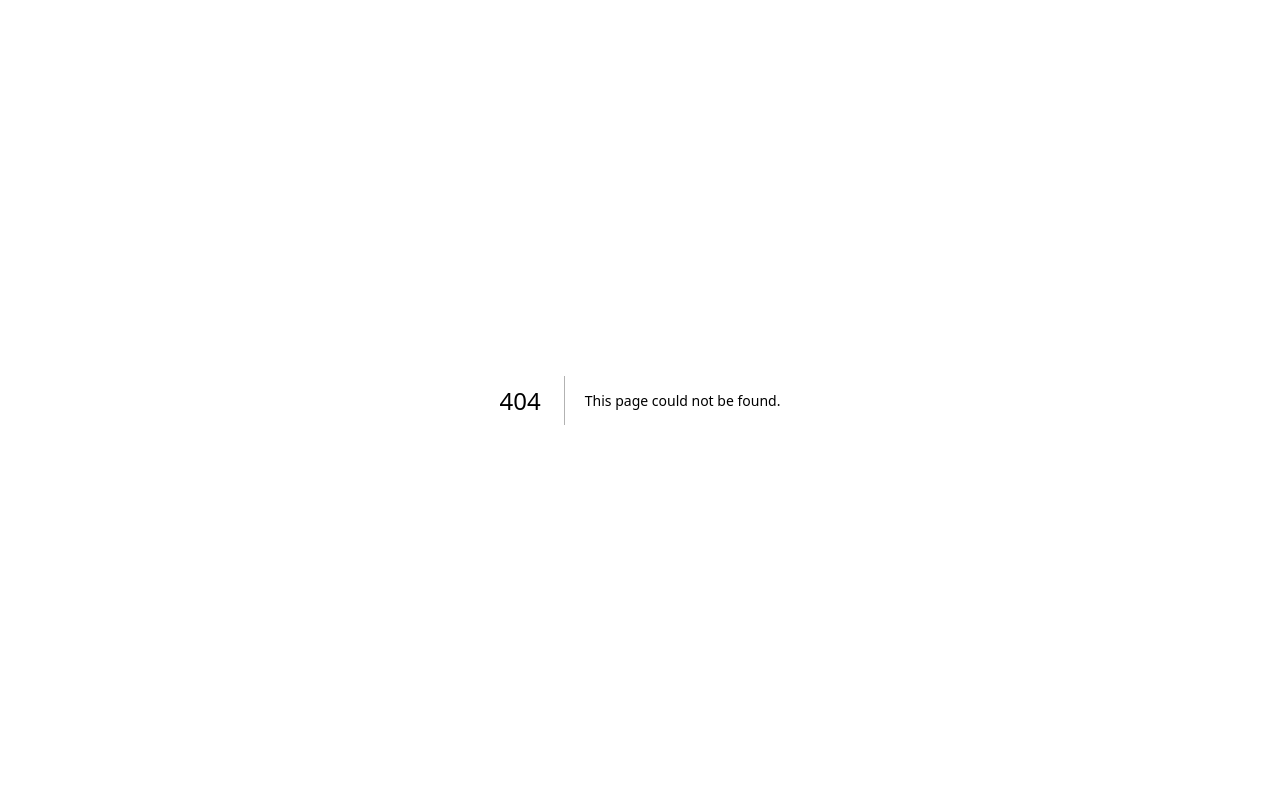
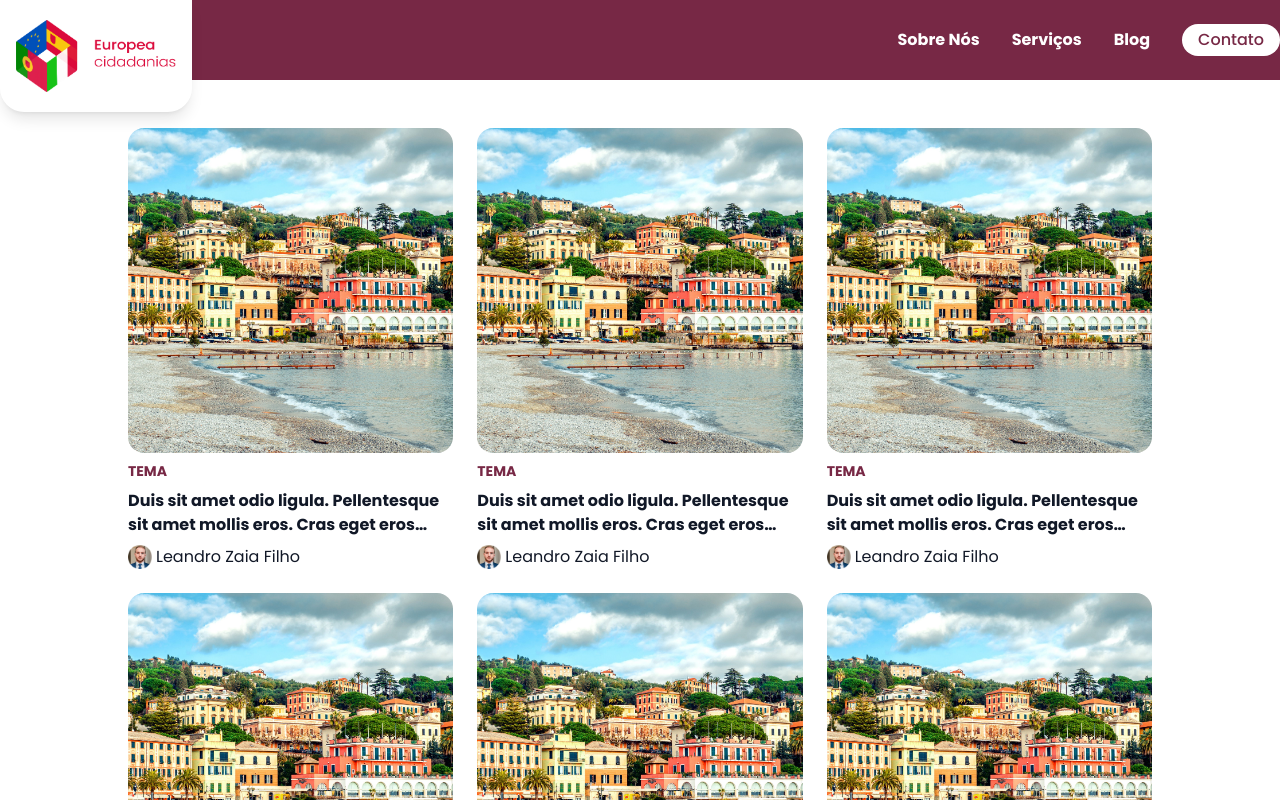
Before and after one commit to leandrozaia/europea-cidadanias, a Next.js app: page /blog in a window 1280 px wide. Before the commit this address had no page. Shown: the top 800 px of the page. Built offline with nearby package versions, Linux system fonts and the light colour scheme.

Commit message:
feat: add blog page and turn headers links functinal

```diff
--- a/src/components/Footer.tsx
+++ b/src/components/Footer.tsx
@@ -3,7 +3,7 @@ import { BsFacebook, BsInstagram, BsWhatsapp, BsLinkedin } from 'react-icons/bs'
 
 export function Footer() {
   return (
-    <footer className="bg-second">
+    <footer id="footer" className="bg-second">
       <div className="max-w-5xl mx-auto flex flex-col md:flex-row gap-12 py-12 px-4 lg:px-0">
         <iframe
           src="https://www.google.com/maps/embed?pb=!1m18!1m12!1m3!1d3656.7160965329144!2d-46.62145682383123!3d-23.578637862228728!2m3!1f0!2f0!3f0!3m2!1i1024!2i768!4f13.1!3m3!1m2!1s0x94ce59624b0c2a91%3A0x3c641c0d0eaa0b5f!2sR.%20Cel.%20Diogo%2C%20946%20-%20Jardim%20da%20Gloria%2C%20S%C3%A3o%20Paulo%20-%20SP%2C%2001545-001!5e0!3m2!1spt-BR!2sbr!4v1693947884101!5m2!1spt-BR!2sbr"
--- a/src/components/Header.tsx
+++ b/src/components/Header.tsx
@@ -9,6 +9,7 @@ export function Header() {
   return (
     <header className="w-full bg-main fixed z-50 top-0">
       <div className="max-w-7xl mx-auto py-6 relative flex justify-end px-4 xl:px-0">
+        <Link href="/">
           <div className="w-36 sm:w-48 h-24 sm:h-28 rounded-b-3xl bg-white top-0 left-4 xl:left-0 absolute z-10 flex justify-center items-center p-4 shadow-lg">
             <Image
               src="/logo_01.png"
@@ -19,17 +20,18 @@ export function Header() {
               className="w-full"
             />
           </div>
+        </Link>
         <nav className="hidden sm:flex gap-8 items-center">
-          <Link className="text-white font-bold" href="#">
+          <Link className="text-white font-bold" href="/#about-us">
             Sobre Nós
           </Link>
-          <Link className="text-white font-bold" href="#">
+          <Link className="text-white font-bold" href="/#services">
             Serviços
           </Link>
-          <Link className="text-white font-bold" href="#">
+          <Link className="text-white font-bold" href="/blog">
             Blog
           </Link>
-          <Link className="text-main font-medium bg-white rounded-3xl px-4 py-1" href="#">
+          <Link className="text-main font-medium bg-white rounded-3xl px-4 py-1" href="/#footer">
             Contato
           </Link>
         </nav>
--- a/src/components/Services.tsx
+++ b/src/components/Services.tsx
@@ -34,7 +34,7 @@ export function Services() {
   }
 
   return (
-    <section className="relative w-full flex justify-center">
+    <section id="services" className="relative w-full flex justify-center">
       <Image
         src="/bg_01.jpg"
         alt=""
--- /dev/null
+++ b/src/pages/blog/index.tsx
@@ -0,0 +1,24 @@
+import { Header } from "@/components/Header"
+import { Footer } from "@/components/Footer"
+import { Thumbnail } from "@/components/Thumbnail"
+
+export default function Blog() {
+  return (
+    <>
+      <Header />
+      <div className="relative top-[72px] sm:top-[80px]">
+        <main className="max-w-5xl mx-auto py-12 px-4 xl:px-0">
+          <div className="grid md:grid-cols-2 lg:grid-cols-3 gap-6">
+            <Thumbnail />
+            <Thumbnail />
+            <Thumbnail />
+            <Thumbnail />
+            <Thumbnail />
+            <Thumbnail />
+          </div>
+        </main>
+        <Footer />
+      </div>
+    </>
+  )
+}
```
Lines whose indentation alone changed are shown as unchanged.
